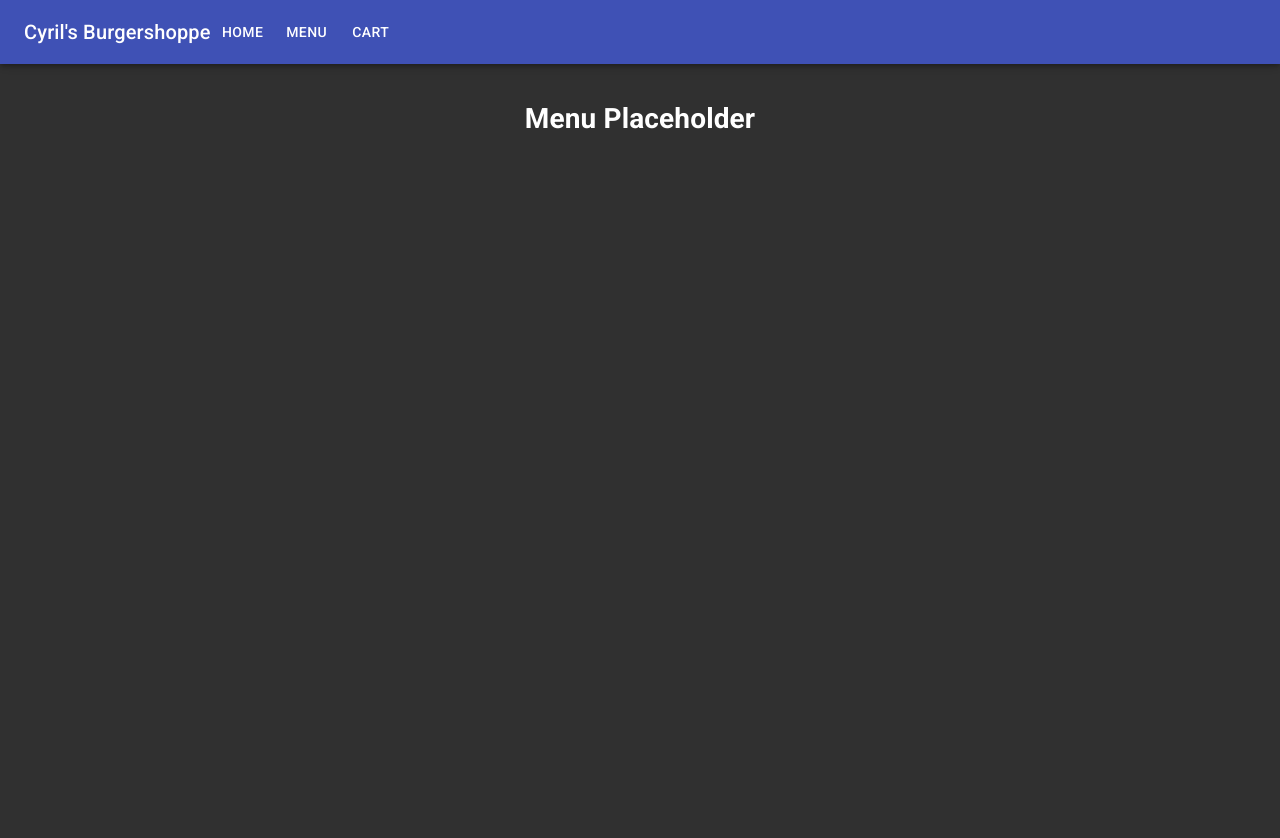
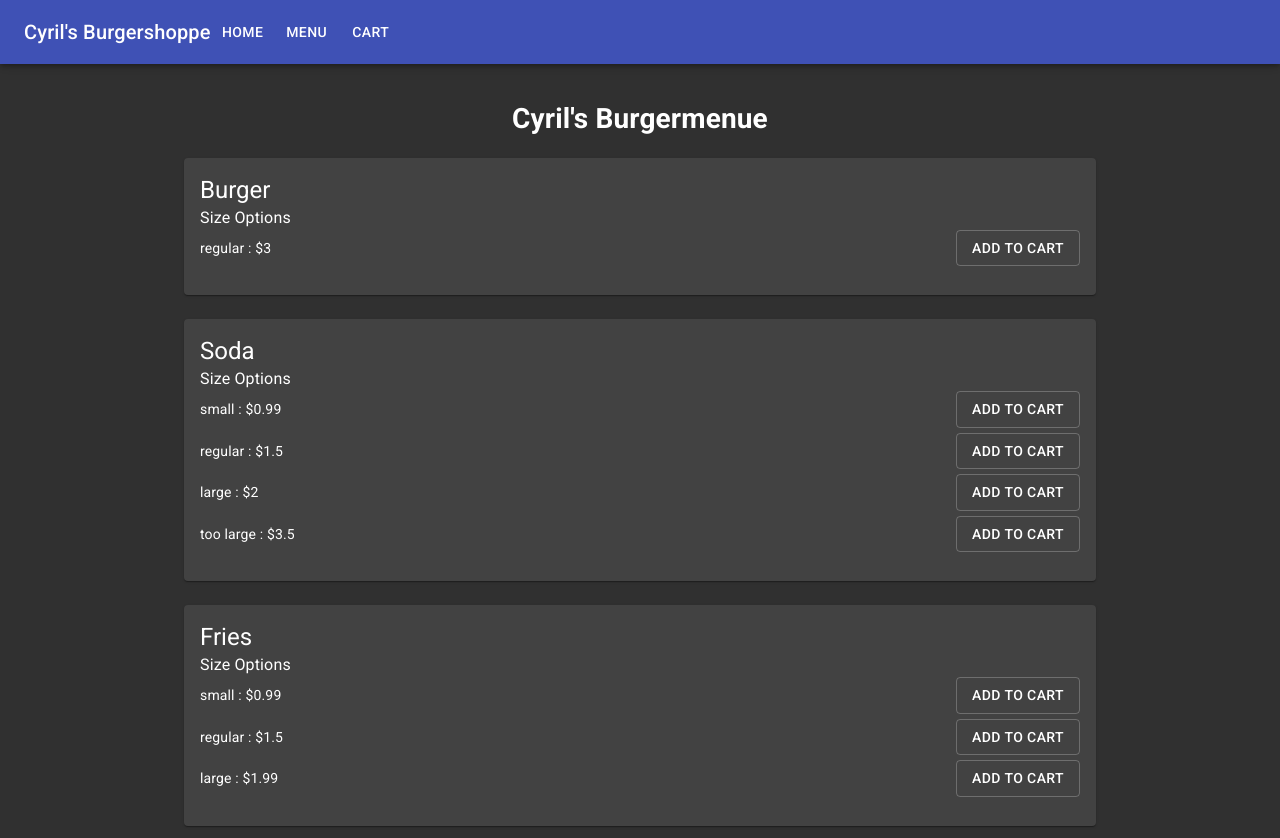
Before and after one commit to cyril-vandyke/burgershop, a React (Create React App) app: page /menu in a window 1280 px wide. Before the commit the page ends 800 px from the top, so only its background shows below. Built offline with nearby package versions, Linux system fonts and the light colour scheme; no server answers.

Commit message:
Menu populated with faux menu

```diff
--- a/src/components/Menu.tsx
+++ b/src/components/Menu.tsx
@@ -1,7 +1,82 @@
-import React from "react";
+import React, { useEffect, useState } from "react";
+import { OpalMenu } from "../types";
+import axios from "axios";
+import fauxMenu from "../project.json";
+import Container from "@material-ui/core/Container";
+import Grid from "@material-ui/core/Grid";
+
+import Card from "@material-ui/core/Card";
+import CardActionArea from "@material-ui/core/CardActionArea";
+import CardContent from "@material-ui/core/CardContent";
+import CardMedia from "@material-ui/core/CardMedia";
+import Button from "@material-ui/core/Button";
+import { Typography } from "@material-ui/core";
 
 const Menu: React.FC = () => {
-  return <h1>Menu Placeholder</h1>;
+  const [opalMenu, setOpalMenu] = useState<OpalMenu>();
+
+  const getMenu = async () => {
+    //TODO - Fix CORS issues. Currently, the Axios request will always fail
+    try {
+      const response = await axios.get(
+        `https://mobile-dev-code-project.s3-us-west-2.amazonaws.com/project.json`,
+        {
+          headers: {
+            "Access-Control-Allow-Origin": "*",
+            "Content-Type": "application/json",
+          },
+        }
+      );
+      const opalMenu: OpalMenu = response.data;
+      setOpalMenu(opalMenu);
+    } catch (error) {
+      //The show must go on.
+      console.error(error);
+      const fauxOpalMenu: OpalMenu = fauxMenu;
+      setOpalMenu(fauxOpalMenu);
+    }
+  };
+
+  useEffect(() => {
+    //Get the menu!
+    getMenu();
+  }, []);
+
+  return (
+    <React.Fragment>
+      <h1>Cyril's Burgermenue</h1>
+      <Container maxWidth="md">
+        <Grid container spacing={3}>
+          {opalMenu?.menu.map((menuItem) => (
+            <Grid item xs={12} sm={12} md={12}>
+              <Card>
+                <CardContent>
+                  <Typography variant="h5">{menuItem.item}</Typography>
+                  <Typography variant="body1">Size Options</Typography>
+                  {menuItem.options.map((option) => (
+                    <div
+                      style={{
+                        display: "flex",
+                        flexDirection: "row",
+                        alignItems: "center",
+                        justifyContent: "space-between",
+                        paddingBottom: "5px",
+                      }}
+                    >
+                      <Typography variant="body2">
+                        {option.size} : ${option.price}
+                      </Typography>
+                      <Button variant="outlined">Add to Cart</Button>
+                    </div>
+                  ))}
+                </CardContent>
+              </Card>
+            </Grid>
+          ))}
+        </Grid>
+      </Container>
+    </React.Fragment>
+  );
 };
 
 export default Menu;
--- /dev/null
+++ b/src/project.json
@@ -0,0 +1,55 @@
+{
+    "meta": {
+      "version": 1.2,
+      "date": "2017-04-20"
+    },
+    "menu": [
+      {
+        "item": "Burger",
+        "options": [
+          {
+            "size": "regular",
+            "price": 3
+          }
+        ]
+      },
+      {
+        "item": "Soda",
+        "options": [
+          {
+            "size": "small",
+            "price": 0.99
+          },
+          {
+            "size": "regular",
+            "price": 1.5
+          },
+          {
+            "size": "large",
+            "price": 2
+          },
+          {
+            "size": "too large",
+            "price": 3.5
+          }
+        ]
+      },
+      {
+        "item": "Fries",
+        "options": [
+          {
+            "size": "small",
+            "price": 0.99
+          },
+          {
+            "size": "regular",
+            "price": 1.5
+          },
+          {
+            "size": "large",
+            "price": 1.99
+          }
+        ]
+      }
+    ]
+  }
--- /dev/null
+++ b/src/types.ts
@@ -0,0 +1,19 @@
+export interface OpalMenu{
+    meta: MenuInfo
+    menu: MenuItem[]
+}
+
+export interface MenuInfo{
+    version: number,
+    date: string
+}
+
+export interface MenuItem {
+    item:string,
+    options:ItemOption[]
+}
+
+export interface ItemOption {
+    size:string,
+    price:number
+}
```
